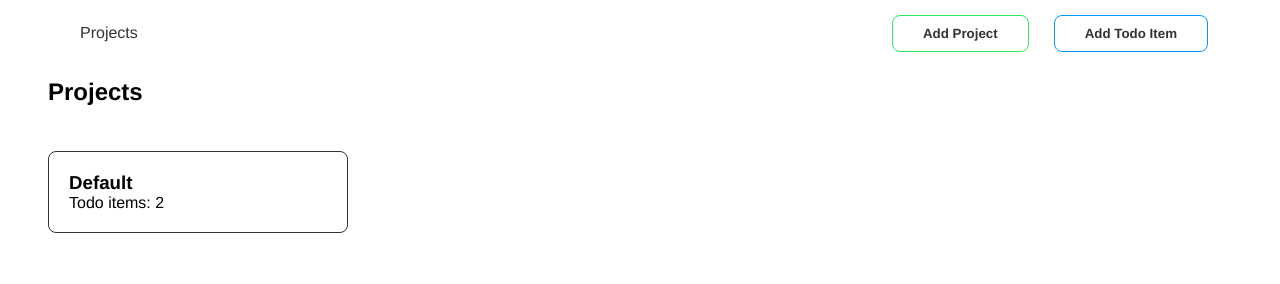
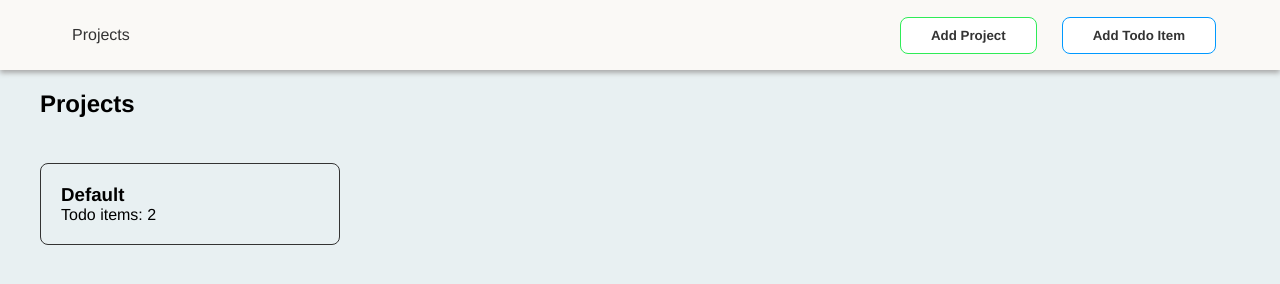
Before and after one commit to johanhcarlberg/odin-todolist, a website built with webpack: page dist/index.html in a window 1280 px wide. Built offline with Linux system fonts and the light colour scheme.

Commit message:
Change body background, add shadow to header

```diff
--- a/src/modules/Layout/style.css
+++ b/src/modules/Layout/style.css
@@ -2,6 +2,9 @@ header {
     display: grid;
     grid-template-columns: 1fr 1fr;
     align-items: center;
+    background-color: #FAF9F6;
+    box-shadow: 0 3px 5px #aaa;
+    padding: 10px 0px;
 }
 
 .buttons-container {
--- a/src/style.css
+++ b/src/style.css
@@ -1,5 +1,11 @@
 * {
     font-family: 'Helvetica', 'Arial', sans-serif;
+}
+
+body {
+    background-color: #E8F0F2;
+    margin: 0;
+    padding: 0;
 }
 
 .main-content {
```
Also changed, not shown: dist/index_bundle.js.
